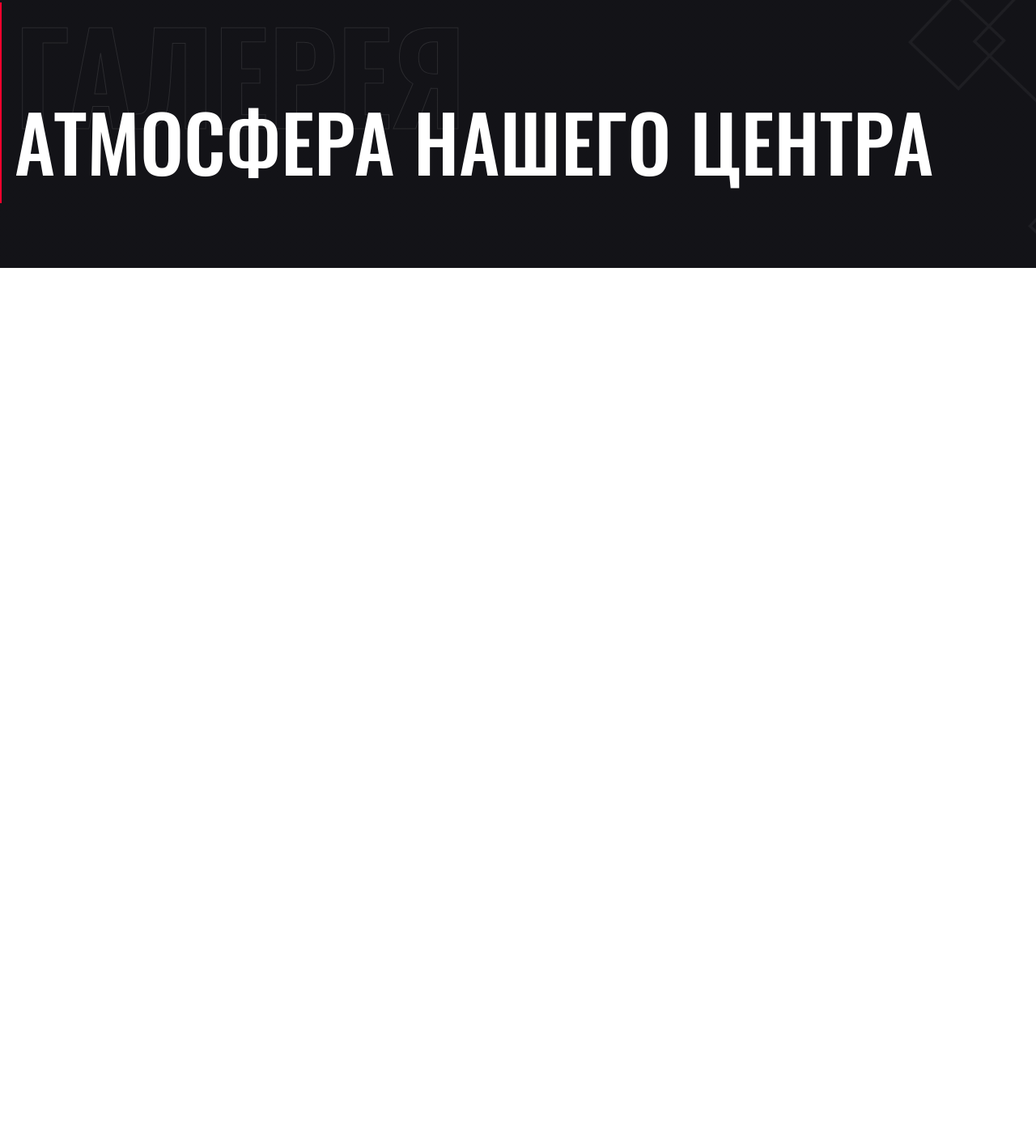
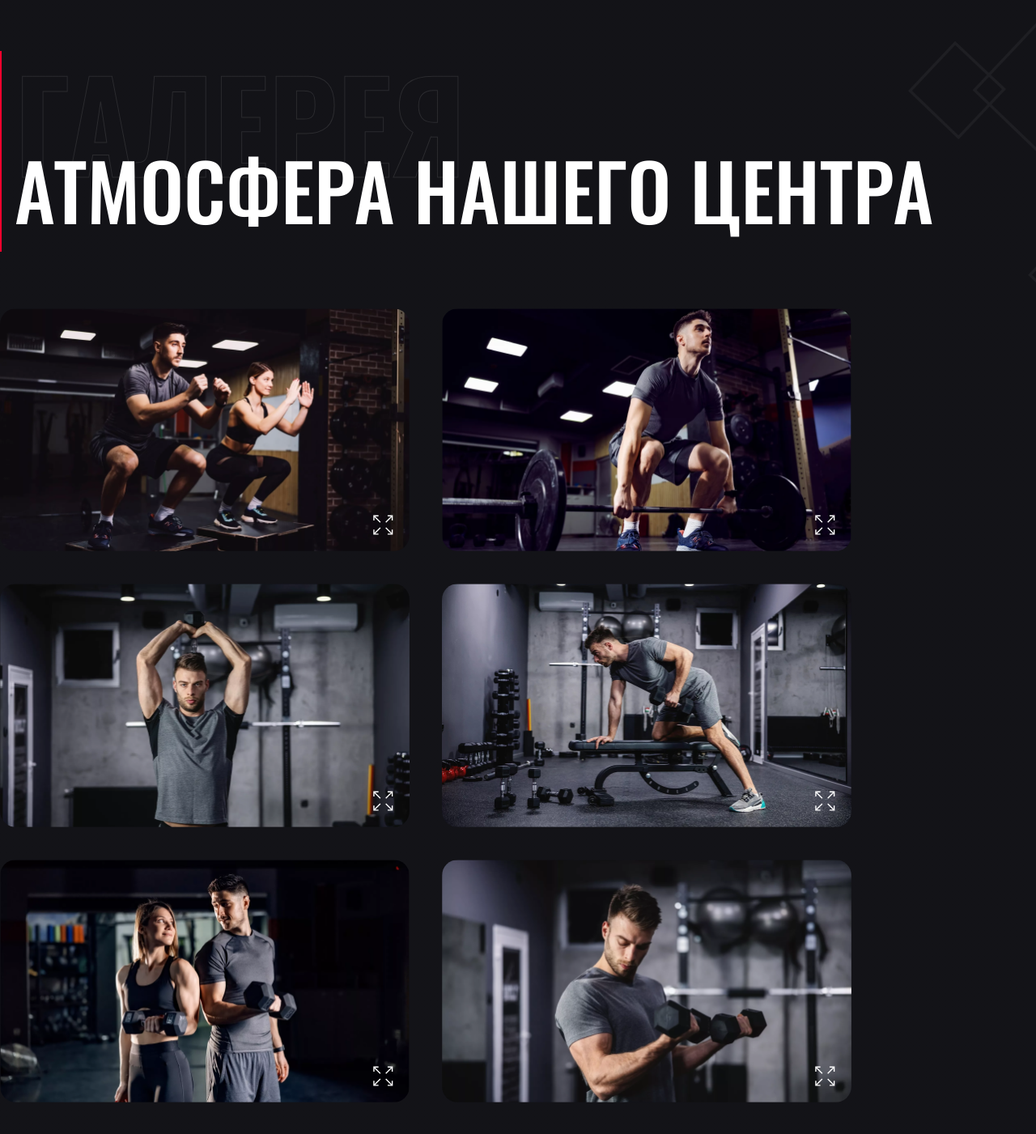
Before and after one commit to fayzullayevelmurod/Fitness, a website: page index.html in a window 1280 px wide. Shown: the part 7195-8596 px from the top of the page at 81% size. Before the commit the page ends 7526 px from the top, so only its background shows below. Drawn offline with Linux system fonts and the light colour scheme.

Commit message:
gallery section finished

```diff
--- a/index.html
+++ b/index.html
@@ -11,12 +11,16 @@
 	<link rel="stylesheet" href="src/fonts/Jost/stylesheet.css">
 	<!-- aos css -->
 	<link rel="stylesheet" href="src/libs/aos.min.css">
+	<!-- light gallery css -->
+	<link rel="stylesheet" href="src/libs/lightgallery.min.css">
+	<link rel="stylesheet" href="https://cdnjs.cloudflare.com/ajax/libs/lightgallery-js/1.4.0/css/lightgallery.min.css" />
 	<!-- swiper css -->
 	<link rel="stylesheet" href="src/libs/swiper.min.css">
 	<!-- normalize css -->
 	<link rel="stylesheet" href="src/css/normalize.css">
 	<!-- custom css -->
 	<link rel="stylesheet" href="src/css/output.css">
+
 </head>
 
 <body>
@@ -464,10 +468,10 @@
 					<h2 class="title-text__sm">ОТЗЫВЫ</h2>
 					<h1 class="title-text">ЧТО ГОВОРЯТ КЛИЕНТЫ</h1>
 
-					<div class="swiper comments-swiper">
+					<div class="swiper comments-swiper mt-[60px]">
 						<div class="swiper-wrapper">
 							<div class="swiper-slide">
-								<div class="bg-[#18191d] rounded-[20px] corner-box relative">
+								<div class="bg-[#18191d] rounded-[20px] comments-box corner-box relative">
 									<p class="font-Jost text-lg text-white p-[30px]">Замечательный фитнес-центр! Прихожу три раза в
 										неделю в течение 3 месяцев. Очень приветливый
 										персонал, хорошее современное оборудование,
@@ -484,7 +488,7 @@
 							</div>
 
 							<div class="swiper-slide">
-								<div class="bg-[#18191d] rounded-[20px] corner-box relative">
+								<div class="bg-[#18191d] rounded-[20px] comments-box corner-box relative">
 									<p class="font-Jost text-lg text-white p-[30px]">Замечательный фитнес-центр! Прихожу три раза в
 										неделю в течение 3 месяцев. Очень приветливый
 										персонал, хорошее современное оборудование,
@@ -501,7 +505,7 @@
 							</div>
 
 							<div class="swiper-slide">
-								<div class="bg-[#18191d] rounded-[20px] corner-box relative">
+								<div class="bg-[#18191d] rounded-[20px] comments-box corner-box relative">
 									<p class="font-Jost text-lg text-white p-[30px]">Замечательный фитнес-центр! Прихожу три раза в
 										неделю в течение 3 месяцев. Очень приветливый
 										персонал, хорошее современное оборудование,
@@ -518,7 +522,7 @@
 							</div>
 
 							<div class="swiper-slide">
-								<div class="bg-[#18191d] rounded-[20px] corner-box relative">
+								<div class="bg-[#18191d] rounded-[20px] comments-box corner-box relative">
 									<p class="font-Jost text-lg text-white p-[30px]">Замечательный фитнес-центр! Прихожу три раза в
 										неделю в течение 3 месяцев. Очень приветливый
 										персонал, хорошее современное оборудование,
@@ -535,7 +539,7 @@
 							</div>
 
 							<div class="swiper-slide">
-								<div class="bg-[#18191d] rounded-[20px] corner-box relative">
+								<div class="bg-[#18191d] rounded-[20px] comments-box corner-box relative">
 									<p class="font-Jost text-lg text-white p-[30px]">Замечательный фитнес-центр! Прихожу три раза в
 										неделю в течение 3 месяцев. Очень приветливый
 										персонал, хорошее современное оборудование,
@@ -552,7 +556,7 @@
 							</div>
 
 							<div class="swiper-slide">
-								<div class="bg-[#18191d] rounded-[20px] corner-box relative">
+								<div class="bg-[#18191d] rounded-[20px] comments-box corner-box relative">
 									<p class="font-Jost text-lg text-white p-[30px]">Замечательный фитнес-центр! Прихожу три раза в
 										неделю в течение 3 месяцев. Очень приветливый
 										персонал, хорошее современное оборудование,
@@ -595,10 +599,51 @@
 						<h1>ГАЛЕРЕЯ</h1>
 						<h3 class="title-text">АТМОСФЕРА НАШЕГО ЦЕНТРА</h3>
 					</div>
+
+					<div class="lightgallery gap-[40px] flex flex-wrap mt-[70px]">
+						<a class="relative" href="src/images/gallery-img-1.png">
+							<img class="rounded-[20px] max-w-[506px] w-full" src="src/images/gallery-img-1.png" alt="">
+							<div class="absolute bottom-[20px] right-[20px] hover:scale-125">
+								<img src="src/images/icons/scale-icon.svg" alt="" width="25" height="25">
+							</div>
+						</a>
+						<a class="relative" href="src/images/gallery-img-2.png">
+							<img class="rounded-[20px] max-w-[506px] w-full" src="src/images/gallery-img-2.png" alt="">
+							<div class="absolute bottom-[20px] right-[20px] hover:scale-125">
+								<img src="src/images/icons/scale-icon.svg" alt="" width="25" height="25">
+							</div>
+						</a>
+						<a class="relative" href="src/images/gallery-img-3.png">
+							<img class="rounded-[20px] max-w-[506px] w-full" src="src/images/gallery-img-3.png" alt="">
+							<div class="absolute bottom-[20px] right-[20px] hover:scale-125">
+								<img src="src/images/icons/scale-icon.svg" alt="" width="25" height="25">
+							</div>
+						</a>
+						<a class="relative" href="src/images/gallery-img-4.png">
+							<img class="rounded-[20px] max-w-[506px] w-full" src="src/images/gallery-img-4.png" alt="">
+							<div class="absolute bottom-[20px] right-[20px] hover:scale-125">
+								<img src="src/images/icons/scale-icon.svg" alt="" width="25" height="25">
+							</div>
+						</a>
+						<a class="relative" href="src/images/gallery-img-5.png">
+							<img class="rounded-[20px] max-w-[506px] w-full" src="src/images/gallery-img-5.png" alt="">
+							<div class="absolute bottom-[20px] right-[20px] hover:scale-125">
+								<img src="src/images/icons/scale-icon.svg" alt="" width="25" height="25">
+							</div>
+						</a>
+						<a class="relative" href="src/images/gallery-img-6.png">
+							<img class="rounded-[20px] max-w-[506px] w-full" src="src/images/gallery-img-6.png" alt="">
+							<div class="absolute bottom-[20px] right-[20px] hover:scale-125">
+								<img src="src/images/icons/scale-icon.svg" alt="" width="25" height="25">
+							</div>
+						</a>
+					</div>
+
 				</div>
 			</section>
 
 		</main>
+
 
 		<!-- footer -->
 		<footer class="footer">
@@ -609,6 +654,8 @@
 
 	<!-- aos js -->
 	<script src="src/libs/aos.min.js"></script>
+	<!-- light gallery js -->
+	<script src="src/libs/lightgallery.min.js"></script>
 	<!-- swiper js -->
 	<script src="src/libs/swiper.min.js"></script>
 	<!-- custom js -->
--- a/src/js/script.js
+++ b/src/js/script.js
@@ -17,7 +17,16 @@ window.addEventListener('DOMContentLoaded', () => {
 			nextEl: ".swiper-button__next2",
 			prevEl: ".swiper-button__prev2",
 		},
+		centeredSlides: true,
 		loop: true,
 		speed: 800
 	});
+
+	// light gallery
+	lightGallery(document.querySelector('.lightgallery'), {
+		licenseKey: 'your_license_key',
+		speed: 500,
+		controls: true,
+	});
+	// lightGallery(document.getElementById('lightgallery'))
 })
```
Also changed, not shown: src/css/output.css, src/images/gallery-img-1.png (added), src/images/gallery-img-2.png (added), src/images/gallery-img-3.png (added), src/images/gallery-img-4.png (added), src/images/gallery-img-5.png (added), src/images/gallery-img-6.png (added), src/images/icons/scale-icon.svg (added), src/libs/lightgallery.min.css (added), src/libs/lightgallery.min.js (added).
